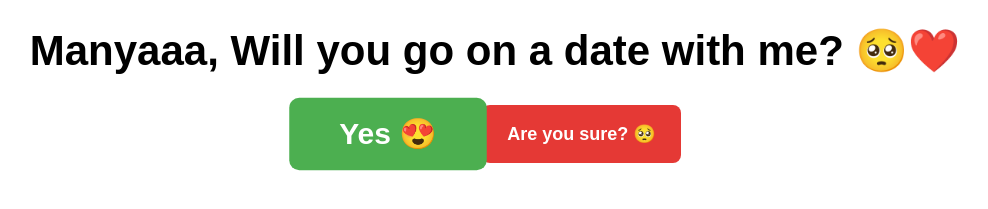
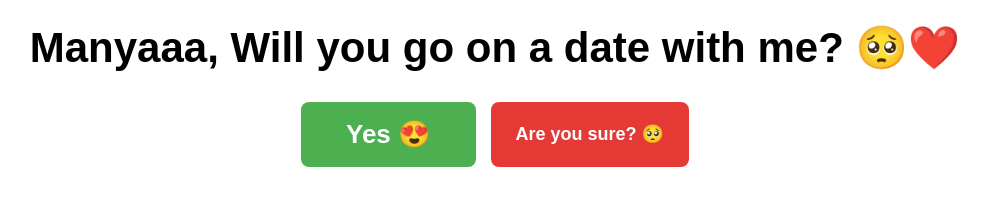
Before and after one commit to 0xamnn/Date-M, a plain HTML site: page index.html in a window 1280 px wide. Both pictures are taken after a click on the button "No 😭". Shown: the part 405-614 px from the top of the page, without its empty margins (145-1133 px from the left). Drawn offline with Linux system fonts and the light colour scheme.

Commit message:
Update index.html

```diff
--- a/index.html
+++ b/index.html
@@ -80,29 +80,41 @@ const noMessages = [
     "Please, Foxyy? 🥹"
 ];
 
-let clickCount = 0;
-let yesSize = 1;
+
+    let clickCount = 0;
+
+let yesFontSize = 24;
+let yesPaddingX = 40;
+let yesPaddingY = 15;
 
 const yesBtn = document.getElementById("yesBtn");
 const noBtn = document.getElementById("noBtn");
 
 noBtn.addEventListener("click", () => {
 
-    yesSize += 0.25;
+    // make YES bigger gradually
+    yesFontSize += 2;
+    yesPaddingX += 5;
+    yesPaddingY += 2;
 
-    yesBtn.style.transform = `scale(${yesSize})`;
+    yesBtn.style.fontSize = yesFontSize + "px";
+    yesBtn.style.padding =
+        yesPaddingY + "px " +
+        yesPaddingX + "px";
 
+    // update NO text
     if(clickCount < noMessages.length){
         noBtn.textContent = noMessages[clickCount];
     }
 
+    // shrink NO slightly
+    let noScale = Math.max(0.6, 1 - (clickCount * 0.03));
+    noBtn.style.transform = `scale(${noScale})`;
+
     clickCount++;
 
-    if(clickCount > 10){
-        noBtn.style.opacity = "0.5";
-    }
-
-    if(clickCount > 12){
+    // eventually hide NO
+    if(clickCount > 15){
         noBtn.style.display = "none";
     }
 });
```
